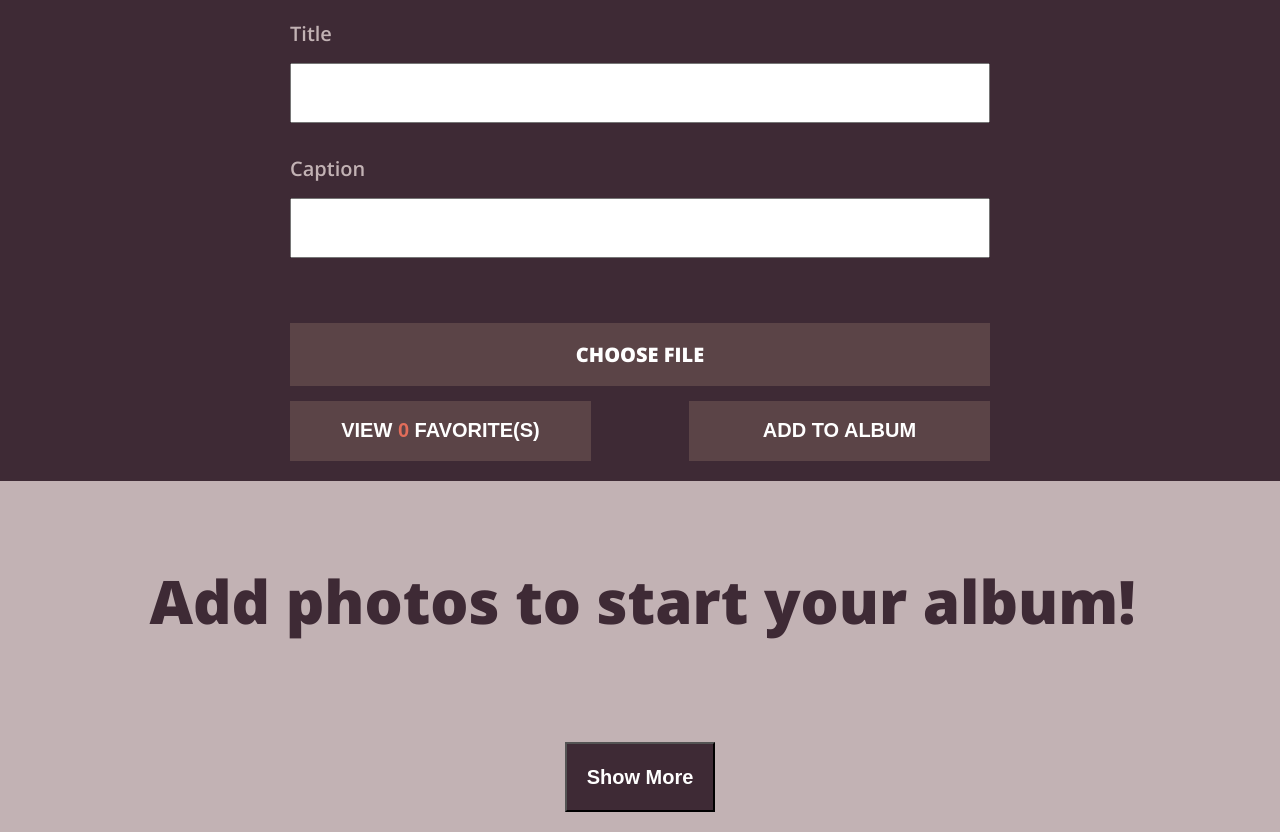
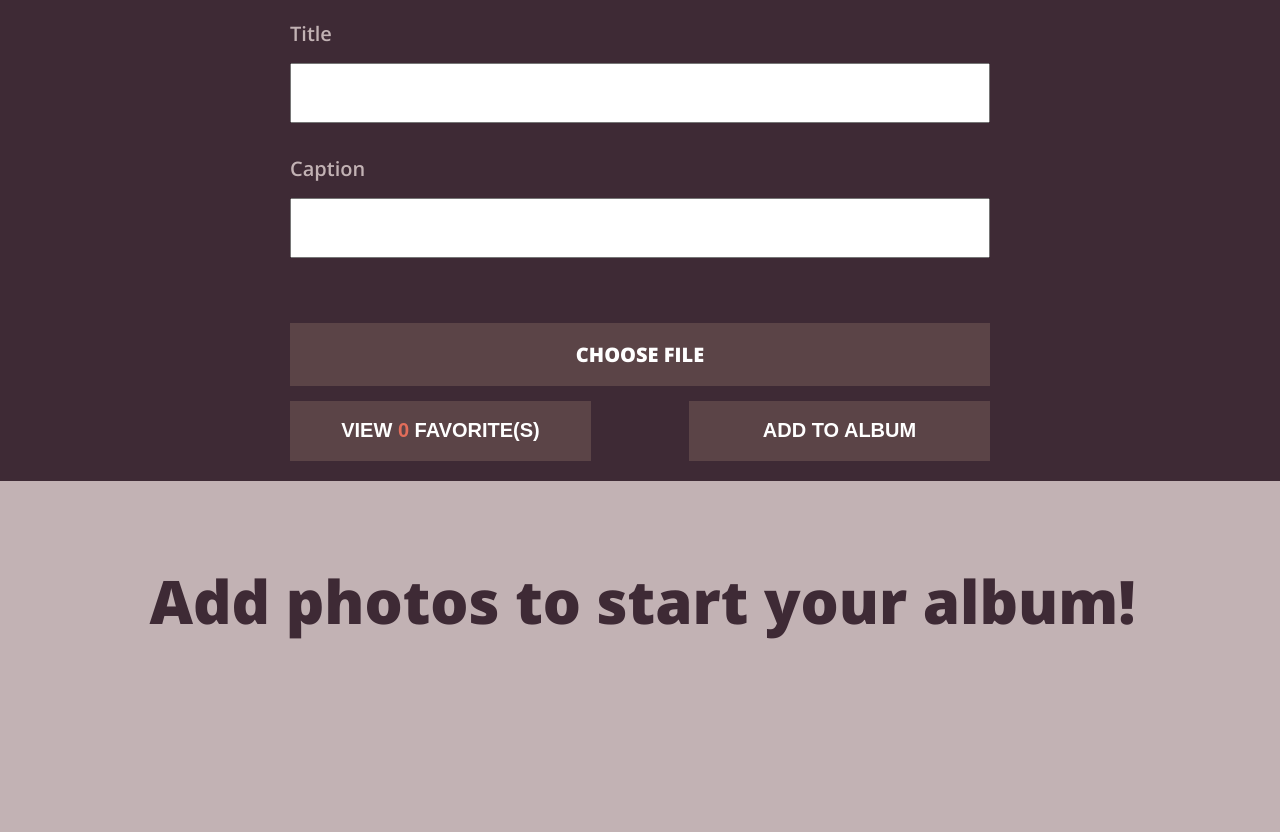
Before and after one commit to rdren0/Foto-Finder, a plain HTML site: page index.html in a window 1280 px wide. Shown: the part 301-1133 px from the top of the page. After the commit the page ends 1063 px from the top, so only its background shows below. Drawn offline with nearby package versions, Linux system fonts and the light colour scheme.

Commit message:
Hide showall for now

```diff
--- a/index.html
+++ b/index.html
@@ -45,10 +45,10 @@
       <!-- <article class="image-card" id="dummy"></article>
       <article class="image-card" id="dummy"></article>
       <br> -->
-      <button class="show-more-button" style= "height:70px; width:150px; color: #FFF;
+      <!-- <button class="show-more-button" style= "height:70px; width:150px; color: #FFF;
       font-size: 20px; background-color: #3E2A35;
        margin-left: auto; margin-right: auto;">
-        <span class="show-more"><h2>Show More</h2></span> </button>
+        <span class="show-more"><h2>Show More</h2></span> </button> -->
 
     </article>
 
--- a/main.js
+++ b/main.js
@@ -27,7 +27,7 @@ addPhotoInputs2.addEventListener('blur',disableCreateButton);
 addPhotoInputs3.addEventListener('change',disableCreateButton);
 photoGallery.addEventListener('click', favoriteVoteCheck);
 favoriteFilter.addEventListener("click", showFavorite)
-showMore.addEventListener('click', showAll)
+// showMore.addEventListener('click', showAll)
 
 
 
```
